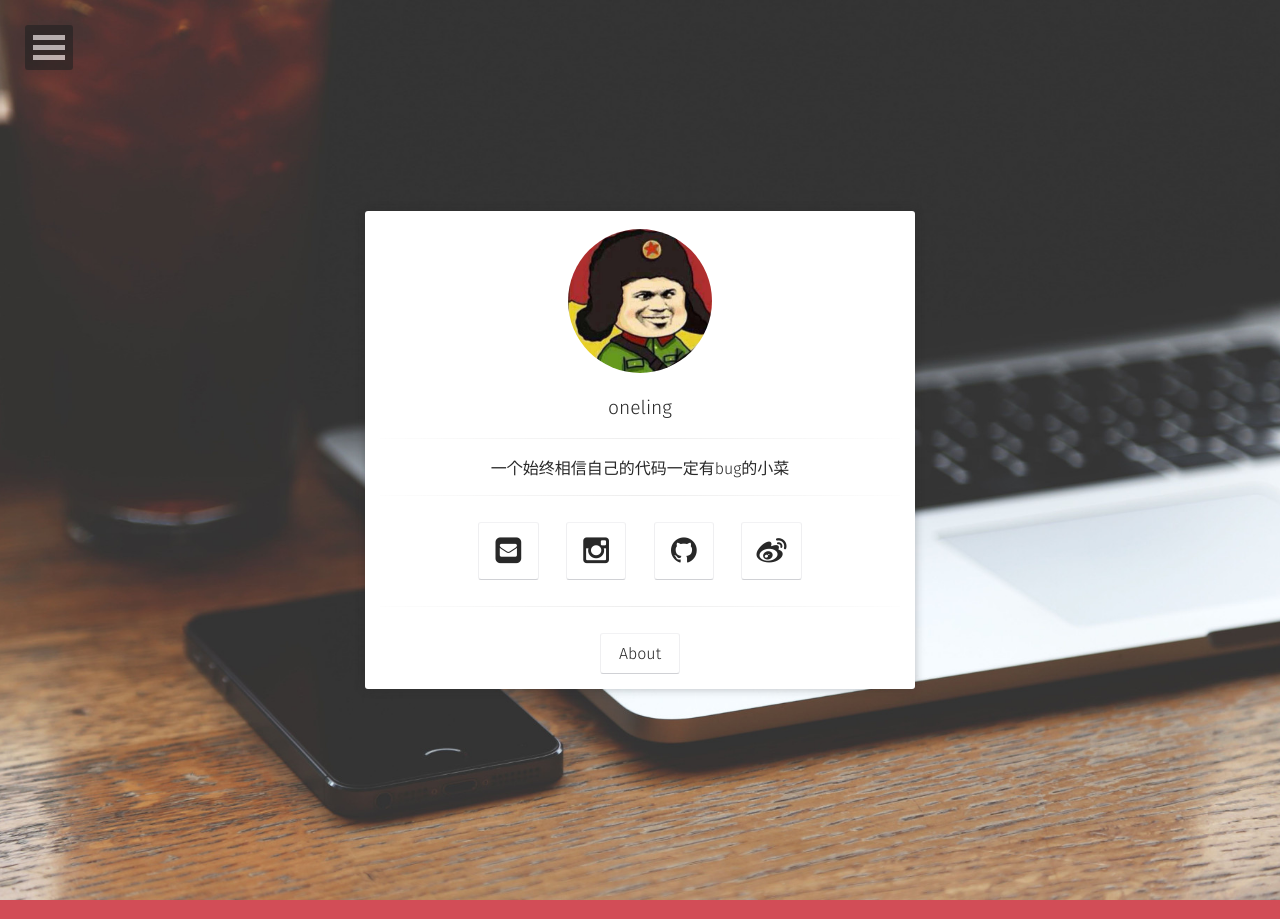
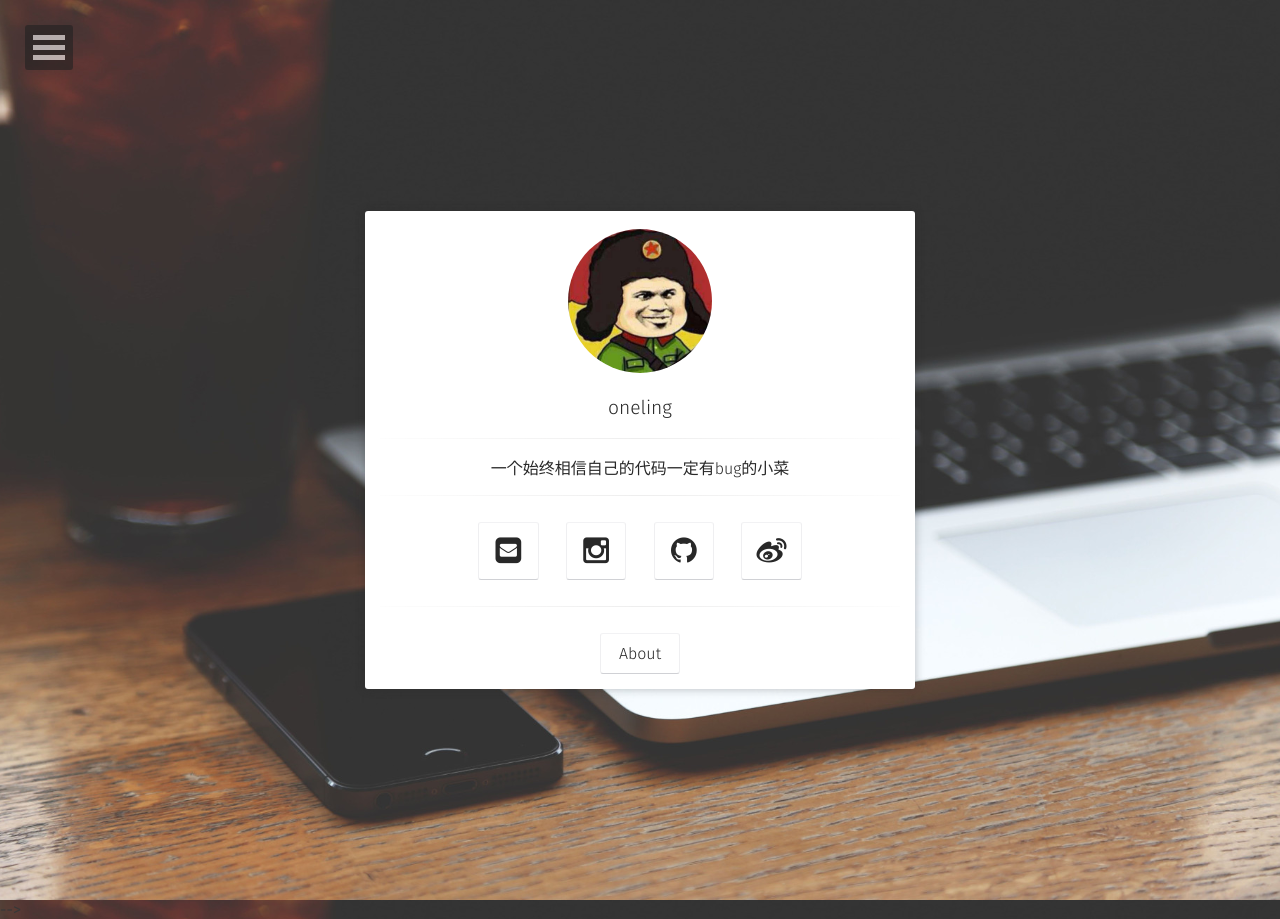
Before and after one commit to haxwn/haxwn.github.io, a Jekyll site: the page built from index.html, in a window 1280 px wide. Built offline with Jekyll 4.4.1, drawn with Linux system fonts in a browser that asks for light colours; some web fonts are replaced.

Commit message:
no message

```diff
--- a/_layouts/home.html
+++ b/_layouts/home.html
@@ -45,6 +45,6 @@ layout: compress
             </div>
         </div>
     </header>
-    {% include scripts.html %}
+    <!-- {% include scripts.html %} -->
 </body>
 </html>
```
